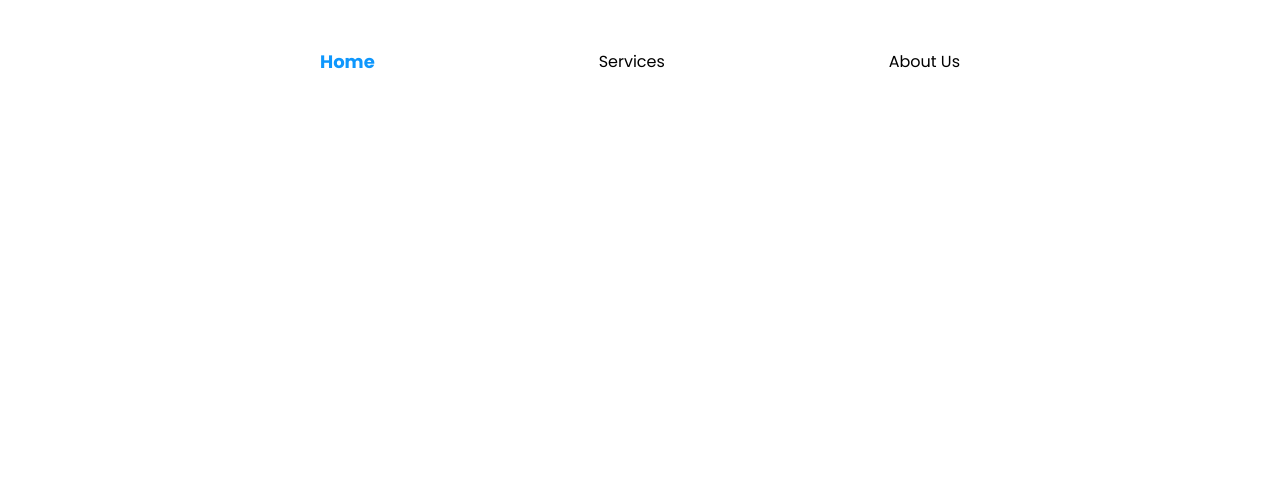
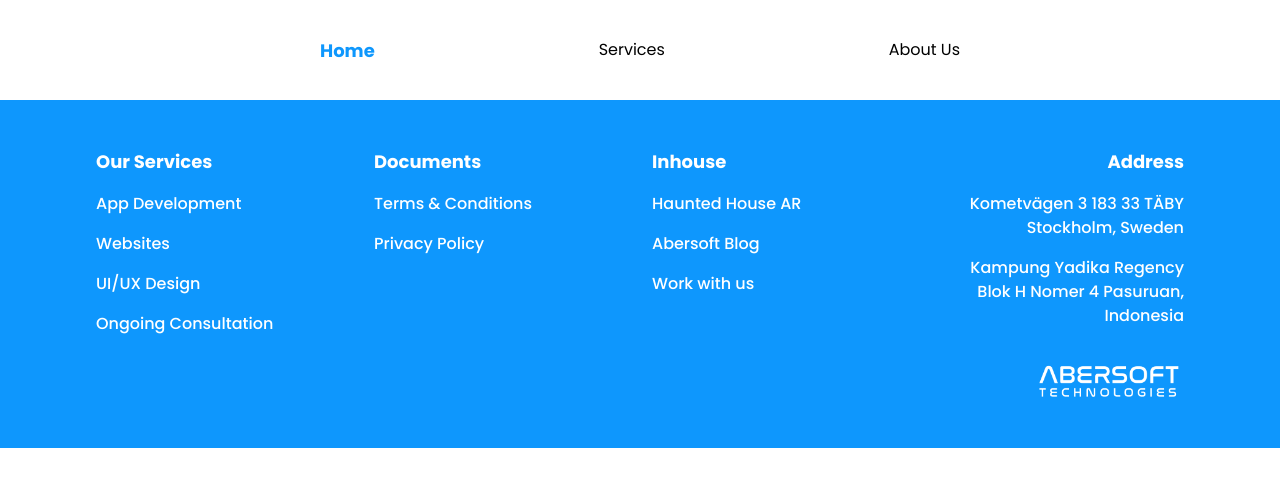
Before and after one commit to gumilar1995/abersoft-test, a Next.js app: page / in a window 1280 px wide. Shown: the top 486 px of the page. Built offline with nearby package versions, Linux system fonts and the light colour scheme.

Commit message:
feat: footer

```diff
--- a/src/app/layout.tsx
+++ b/src/app/layout.tsx
@@ -4,6 +4,7 @@ import type { Metadata } from "next";
 import { Poppins } from "next/font/google";
 import Navigation from "@/components/Navigation";
 import { routes } from "@/contants/routes";
+import FooterSection from "@/sections/Footer";
 
 const poppins = Poppins({
   weight: ["400", "500", "600", "700"],
@@ -24,10 +25,11 @@ export default function RootLayout({
     <html lang="en">
       <body className={poppins.className}>
         <SplashScreen />
-        <main className="container">
+        <main>
           <Navigation items={routes} />
           {children}
         </main>
+        <FooterSection />
       </body>
     </html>
   );
--- a/src/components/Navigation/style.module.css
+++ b/src/components/Navigation/style.module.css
@@ -1,11 +1,11 @@
 .header {
-  margin: 3rem 0;
   display: flex;
   justify-content: center;
   align-items: center;
 }
 
 .navigation {
+  height: 100px;
   display: flex;
   width: clamp(450px, 50%, 50%);
   align-items: center;
@@ -13,6 +13,7 @@
 }
 
 .navItem[data-active="true"] {
+  transition: 0.25s ease-in-out;
   color: var(--color-abersoft-blue);
   font-weight: bold;
   font-size: 18px;
--- a/src/sections/Footer/index.tsx
+++ b/src/sections/Footer/index.tsx
@@ -0,0 +1,43 @@
+import Image from "next/image";
+import style from "./style.module.css";
+
+export default function FooterSection() {
+  return (
+    <footer className={style.container}>
+      <div className={style.details}>
+        <div className={style.detail}>
+          <h6 className="font-bold text-lg">Our Services</h6>
+          <p>App Development</p>
+          <p>Websites</p>
+          <p>UI/UX Design</p>
+          <p>Ongoing Consultation</p>
+        </div>
+        <div className={style.detail}>
+          <h6 className="font-bold text-lg">Documents</h6>
+          <p>Terms & Conditions</p>
+          <p>Privacy Policy</p>
+        </div>
+        <div className={style.detail}>
+          <h6 className="font-bold text-lg">Inhouse</h6>
+          <p>Haunted House AR</p>
+          <p>Abersoft Blog</p>
+          <p>Work with us</p>
+        </div>
+        <div className={style.detail}>
+          <h6 className="font-bold text-lg">Address</h6>
+          <p>Kometvägen 3 183 33 TÄBY Stockholm, Sweden</p>
+          <p>Kampung Yadika Regency Blok H Nomer 4 Pasuruan, Indonesia</p>
+        </div>
+      </div>
+      <div className={style.logo}>
+        <Image
+          src="/images/logo.png"
+          alt="footer-logo"
+          priority
+          fill
+          sizes="100%"
+        />
+      </div>
+    </footer>
+  );
+}
--- a/src/sections/Footer/style.module.css
+++ b/src/sections/Footer/style.module.css
@@ -0,0 +1,42 @@
+.container {
+  display: flex;
+  flex-direction: column;
+  gap: 1.5rem;
+  background: var(--color-abersoft-blue);
+  width: 100%;
+  padding: 3rem 6rem;
+}
+
+.details {
+  display: grid;
+  grid-template-columns: repeat(4, 1fr);
+  gap: 1.5rem;
+}
+
+.detail {
+  display: flex;
+  flex-direction: column;
+  gap: 1rem;
+  text-align: left;
+  color: var(--color-white);
+}
+
+.detail:last-child {
+  text-align: right;
+}
+
+.detail:last-child p {
+  max-width: 240px;
+  align-self: flex-end;
+}
+
+.detail p {
+  font-weight: 500;
+}
+
+.logo {
+  align-self: flex-end;
+  position: relative;
+  width: 150px;
+  aspect-ratio: 150 / 40;
+}
--- a/tailwind.config.ts
+++ b/tailwind.config.ts
@@ -1,11 +1,7 @@
 import type { Config } from "tailwindcss";
 
 const config: Config = {
-  content: [
-    "./src/pages/**/*.{js,ts,jsx,tsx,mdx}",
-    "./src/components/**/*.{js,ts,jsx,tsx,mdx}",
-    "./src/app/**/*.{js,ts,jsx,tsx,mdx}",
-  ],
+  content: ["./src/**/*.{js,ts,jsx,tsx,mdx}"],
   theme: {
     extend: {
       backgroundImage: {
```
Also changed, not shown: src/components/Typography/index.tsx (deleted), src/components/Typography/style.module.css (deleted).
